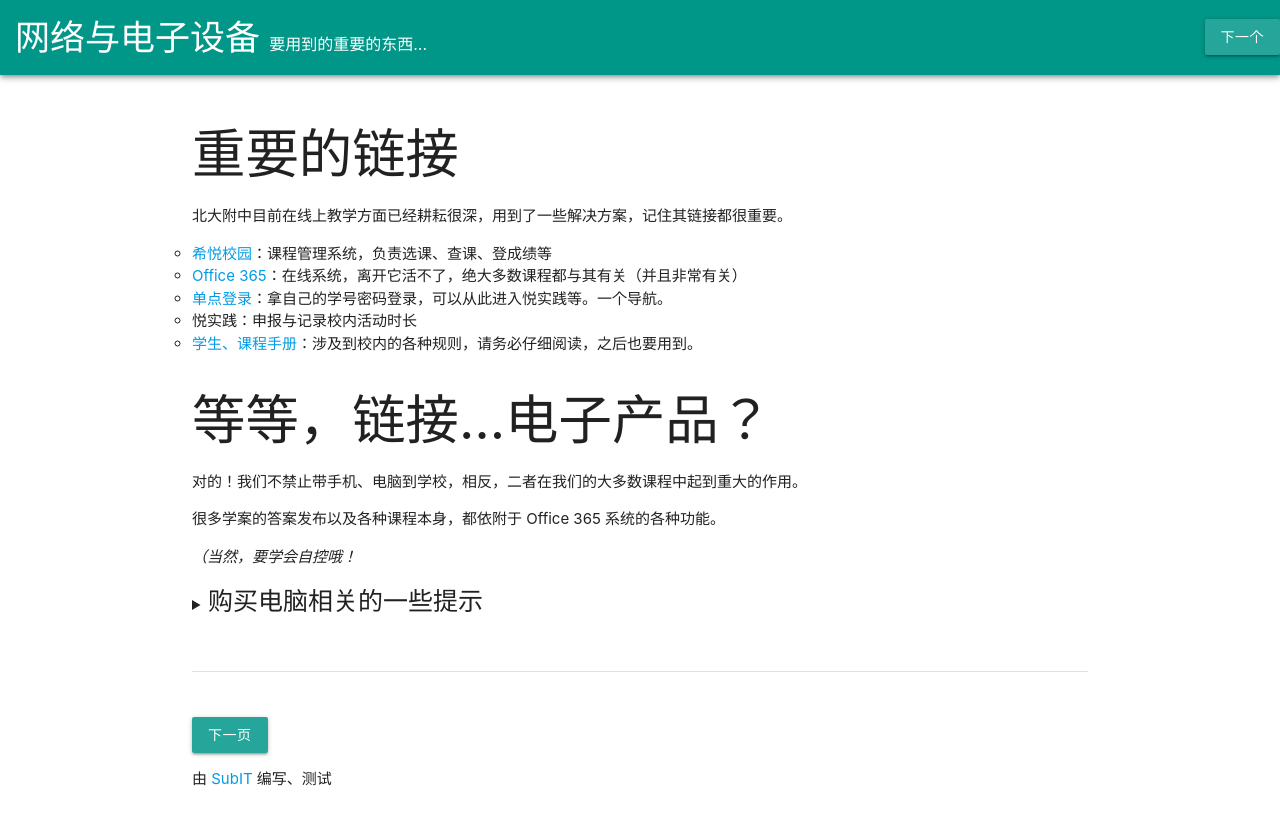
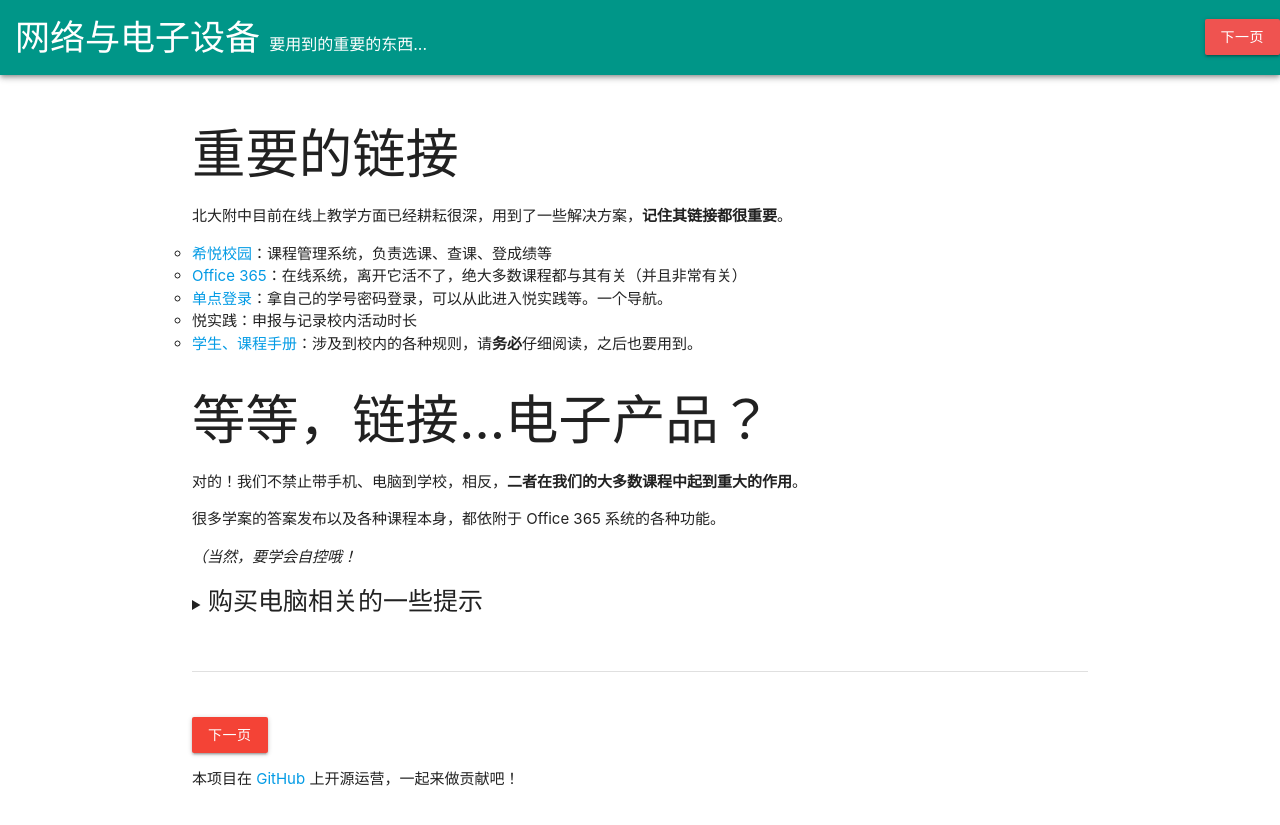
Before and after one commit to pkuschool/intro, a Jekyll site: the page built from 04-E-tech.md, in a window 1280 px wide. Shown: the top 825 px of the page. Built offline with Jekyll 4.4.1, drawn with Linux system fonts in a browser that asks for light colours; nearby versions of some CDN libraries; our own code applies the rules of GitHub Pages for plain Markdown files.

Commit message:
Update default.html

```diff
--- a/_layouts/default.html
+++ b/_layouts/default.html
@@ -4,7 +4,7 @@
     <meta name="viewport" content="width=device-width, initial-scale=1.0">
     <meta http-equiv="X-UA-Compatible" content="ie=edge">
     <title>{{ page.title | default: site.title | default: site.github.repository_name }}</title>
-    <link rel="stylesheet" href="https://cdnjs.cloudflare.com/ajax/libs/materialize/1.0.0/css/materialize.min.css">
+    <link rel="stylesheet" href="https://cdnjs.cloudflare.com/ajax/libs/materialize/1.0.0/css/materialize.css">
     <link rel="stylesheet" href="https://cdn.bootcss.com/material-design-icons/3.0.1/iconfont/material-icons.css">
     <script src="https://code.jquery.com/jquery-3.4.0.min.js"></script>
     <script src="https://cdnjs.cloudflare.com/ajax/libs/materialize/1.0.0/js/materialize.min.js"></script>
@@ -15,14 +15,17 @@
         li{
             list-style-type: circle !important;
         }
+        strong{
+            font-weight: bolder !important;
+        }
     </style>
 </head>
 <body>
-    <div class=" teal white-text z-depth-2">
+    <div class=" red white-text z-depth-2">
         <nav class=" container teal z-depth-0" style="width: 100%;height: 75px;padding-top: 5px">
             <span style="font-size: 35px;margin-left: 15px;font-weight: lighter">{{ page.title }}</span>
             <span class="flow-text hide-on-small" style="font-size: 16px;margin-left: 5px;">{{ page.description }}</span>
-            <a href="./{{page.next}}" class="btn right hide-on-small" style="margin-top: 14px"><!-- <i class="material-icons">right-arrow</i> -->下一个</a>
+            <a href="./{{page.next}}" class="btn right hide-on-small red lighten-1" style="margin-top: 14px"><!-- <i class="material-icons">right-arrow</i> -->下一页</a>
         </nav>
     </div>
     <div class="container" style="margin-top: 50px;margin-bottom: 50px">
@@ -30,9 +33,9 @@
     </div>
     <footer class="container">
         <div class="divider"></div><br><br>
-        <a href="./{{page.next}}" class="btn">
+        <a href="./{{page.next}}" class="btn red">
             <!-- <i class="material-icons">right-arrow</i> -->下一页</a>
-        <p>由 <a href="https://pkuschool.github.io/SubIT">SubIT</a> 编写、测试</p>
+        <p>本项目在 <a href="https://pkuschool.github.io/SubIT">GitHub</a> 上开源运营，一起来做贡献吧！</p>
     </footer>
 </body>
 </html>
```
